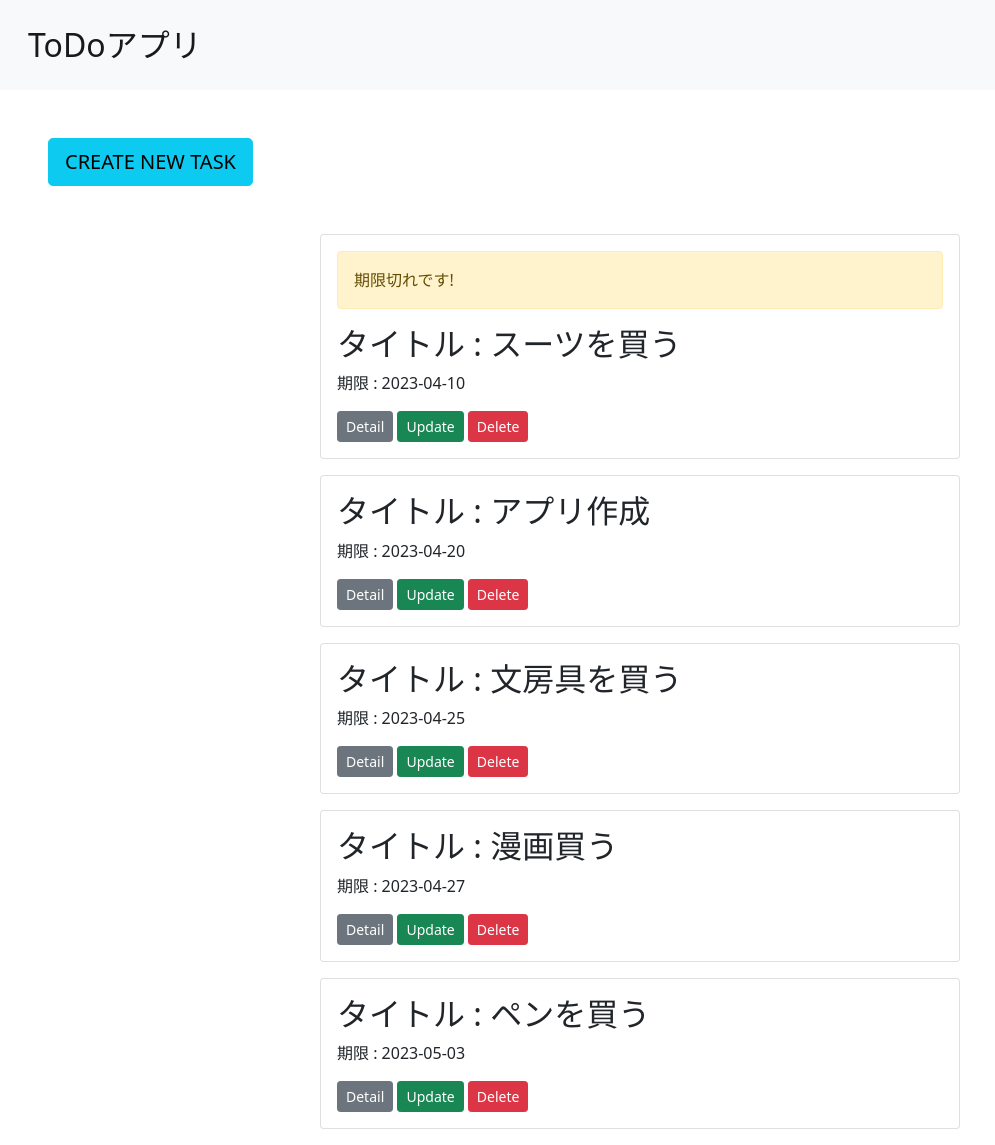
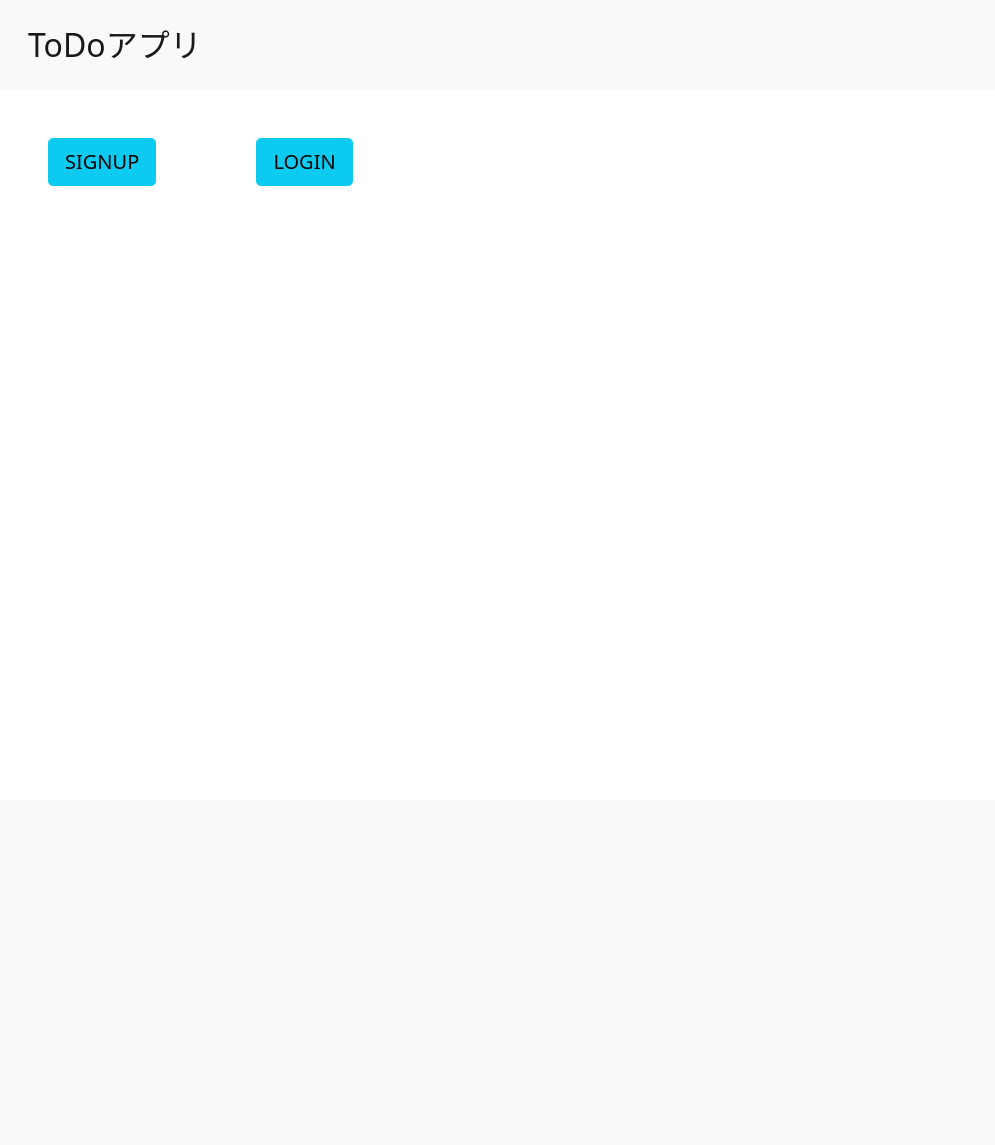
Before and after one commit to tomo324/ToDoApp, a Flask app: page / in a window 1280 px wide. Shown: the whole page, without its empty margins (0-995 px from the left). After the commit the page ends 186 px from the top, so only its background shows below. Run offline with Flask 2, Linux system fonts and the light colour scheme; data comes from the database, SQL or seed files in the repository; both versions use the stored data as it was after the commit; some libraries are stand-ins or nearby versions.

Commit message:
Added login function

```diff
--- a/app.py
+++ b/app.py
@@ -1,10 +1,29 @@
 from datetime import datetime, date
 from flask import Flask, render_template, request, redirect, url_for
 from flask_sqlalchemy import SQLAlchemy
+from flask_login import LoginManager, UserMixin, login_user, login_required, logout_user, current_user
+from werkzeug.security import generate_password_hash, check_password_hash
+import os
 
 app = Flask(__name__)
 app.config['SQLALCHEMY_DATABASE_URI'] = 'sqlite:///todo.db'
+
+app.config['SECRET_KEY'] = os.urandom(24)
+
 db = SQLAlchemy(app)
+# LoginManagerをインスタンス化
+login_manager = LoginManager()
+# Flaskアプリと紐づけ
+login_manager.init_app(app)
+
+class User(UserMixin, db.Model):
+    id = db.Column(db.Integer, primary_key=True)
+    username = db.Column(db.String(50), nullable=False, unique=True)
+    password = db.Column(db.String(25))
+
+@login_manager.user_loader
+def load_user(user_id):
+    return User.query.get(int(user_id))
 
 
 class Post(db.Model):
@@ -13,34 +32,40 @@ class Post(db.Model):
     detail = db.Column(db.String(100))
     due = db.Column(db.DateTime, nullable=False)
 
-@app.route('/', methods=['GET', 'POST'])
+@app.route('/index', methods=['GET'])
+@login_required
 def index():
     if request.method == 'GET':
         posts = Post.query.order_by(Post.due).all()
-        return render_template('index.html', posts=posts, today=date.today())
+        username = current_user.username
+        return render_template('index.html', posts=posts, today=date.today(), username=username)
+
+
+@app.route('/create', methods=['GET', 'POST'])
+@login_required
+def create():
+    if request.method == 'GET':
+        return render_template('create.html')
     else:
         title = request.form.get('title')
         detail = request.form.get('detail')
         due = request.form.get('due')
 
         due = datetime.strptime(due, '%Y-%m-%d')
+
         new_post = Post(title=title, detail=detail, due=due)
-
         db.session.add(new_post)
         db.session.commit()
-
-        return redirect('/')
-
-@app.route('/create')
-def create():
-    return render_template('create.html')
+        return redirect('/index')
 
 @app.route('/detail/<int:id>')
+@login_required
 def read(id):
     post = Post.query.get(id)
     return render_template('detail.html', post=post)
 
 @app.route('/update/<int:id>', methods=['GET', 'POST'])
+@login_required
 def update(id):
     post = Post.query.get(id)
     if request.method == 'GET':
@@ -54,17 +79,55 @@ def update(id):
 
         # 反映した内容をdbに渡す
         db.session.commit()
-        return redirect('/')
+        return redirect('/index')
 
 @app.route('/delete/<int:id>')
+@login_required
 def delete(id):
     post = Post.query.get(id)
 
     db.session.delete(post)
     db.session.commit()
+    return redirect('/index')
+
+@app.route('/signup', methods=['GET', 'POST'])
+def signup():
+    if request.method == "GET":
+        return render_template('signup.html')
+    else:
+        username = request.form.get('username')
+        password = request.form.get('password')
+        # Userのインスタンスを生成
+        user = User(username=username, password=generate_password_hash(password, method='sha256'))
+        db.session.add(user)
+        db.session.commit()
+        return redirect('/login')
+
+
+@app.route('/login', methods=['GET', 'POST'])
+def login():
+    if request.method == 'GET':
+        return render_template('login.html')
+    else:
+        username = request.form.get('username')
+        password = request.form.get('password')
+        # Userテーブルからusernameに一致するユーザーを取得
+        user = User.query.filter_by(username=username).first()
+        if check_password_hash(user.password, password):
+            login_user(user)
+            return redirect('/index')
+
+@app.route('/', methods=['GET'])
+def top():
+    if request.method == 'GET':
+        return render_template('top.html')
+
+@app.route('/logout')
+@login_required
+def logout():
+    logout_user()
     return redirect('/')
 
 
-
 if __name__ == "__main__":
-    app.run()
+    app.run(debug=True)
--- a/templates/base.html
+++ b/templates/base.html
@@ -10,7 +10,7 @@
 <body>
     <nav class="navbar navbar-light bg-light p-3">
         <div class="container-fluid">
-            <a class="navbar-brand" href="/" style="font-size: 2rem">ToDoアプリ</a>
+            <a class="navbar-brand" href="/index" style="font-size: 2rem">ToDoアプリ</a>
         </div>
     </nav>
     {% block body %}{% endblock %}
--- a/templates/create.html
+++ b/templates/create.html
@@ -1,7 +1,7 @@
 {% extends 'base.html' %}
 
 {% block body %}
-<form class="m-5" action="/" method="POST">
+<form class="m-5" action="/create" method="POST">
     <div class="mb-3 pd-3">
         <label for="title" class="form-label" >Title</label>
         <input type="text" class="form-control" name="title">
@@ -14,7 +14,7 @@
         <label for="due">Due</label>
         <input type="date" name="due" required>
     </div>
-    <a class="btn btn-outline-primary" href="/" role="button">Return</a>
+    <a class="btn btn-outline-primary" href="/index" role="button">Return</a>
     <button type="submit" class="btn btn-primary">Create</button>
 </form>
 {% endblock %}
--- a/templates/detail.html
+++ b/templates/detail.html
@@ -6,8 +6,8 @@
     <div class="card-body">
         <h2 class="card-title">{{ post.title }}<span class="mx-3" style="font-size: 0.5em;">期限 : {{ post.due.date() }}</span></h2>
         <p>{{ post.detail }}</p>
-        <a class="btn btn-outline-success" href="/" role="button">Return</a>
-        <a class="btn btn-success" href="update/{{ post.id }}" role="button">Update</a>
+        <a class="btn btn-outline-success" href="/index" role="button">Return</a>
+        <a class="btn btn-success" href="/update/{{ post.id }}" role="button">Update</a>
     </div>
 </div>
 {% endblock %}
--- a/templates/index.html
+++ b/templates/index.html
@@ -1,7 +1,9 @@
 {% extends 'base.html' %}
 
 {% block body %}
-<a class="btn btn-info btn-lg m-5" href="/create" role=""buttun>CREATE NEW TASK</a>
+<a class="btn btn-info btn-lg m-5" href="/create" role="button">CREATE NEW TASK</a>
+<a class="btn btn-info btn-lg m-5" href="/logout" role="button">LOGOUT</a>
+<h5 class="m-2">ユーザー名: {{ username }} </h5>
 {% for post in posts %}
 <div class="card w-50 mb-3" style="margin: auto;">
     <div class="card-body">
--- /dev/null
+++ b/templates/top.html
@@ -0,0 +1,5 @@
+{% extends 'base.html' %}
+{% block body %}
+<a class="btn btn-info btn-lg m-5" href="/signup" role="button">SIGNUP</a>
+<a class="btn btn-info btn-lg m-5" href="/login" role="button">LOGIN</a>
+{% endblock %}
--- a/templates/update.html
+++ b/templates/update.html
@@ -14,7 +14,7 @@
         <label for="due">Due</label>
         <input type="date" name="due" value="{{ post.due.date() }}" required>
     </div>
-    <a class="btn btn-outline-primary" href="/" role="button">Return</a>
+    <a class="btn btn-outline-primary" href="/index" role="button">Return</a>
     <button type="submit" class="btn btn-primary">Update</button>
 </form>
 {% endblock %}
```
Also changed, not shown: templates/login.html (added, +11 -0 lines), templates/signup.html (added, +11 -0 lines), todo.db.
